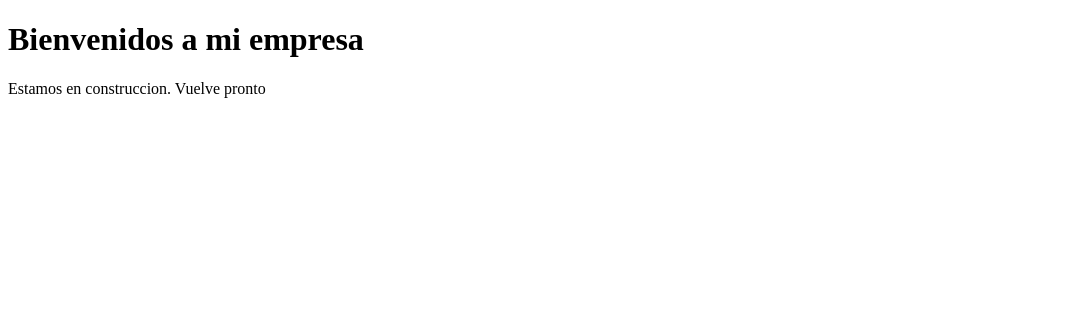
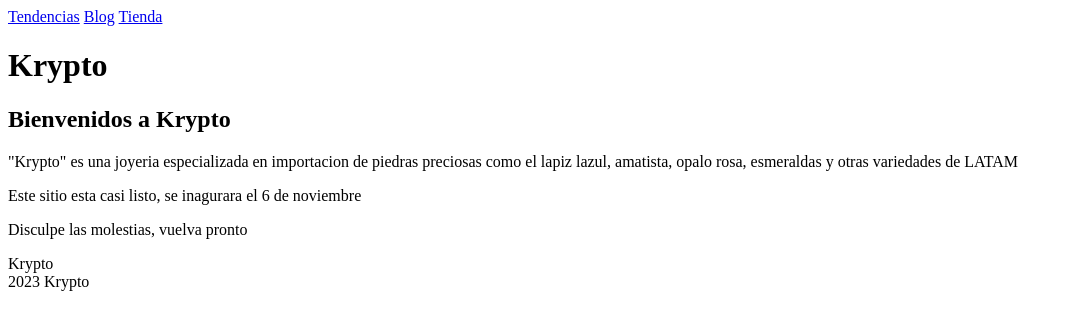
Before and after one commit to Lachicagladiadora/learning-git, a plain HTML site: page index.html in a window 1280 px wide. Shown: the whole page, without its empty margins (0-1073 px from the left). Drawn offline with Linux system fonts and the light colour scheme.

Commit message:
Retrasa la apertura de la web. Se cambio la fecha de la apertura de la web.

```diff
--- a/index.html
+++ b/index.html
@@ -5,9 +5,29 @@
     <meta http-equiv="X-UA-Compatible" content="IE=edge">
     <meta name="viewport" content="width=device-width, initial-scale=1.0">
     <title>Empresa</title>
+    <link rel="stylesheet" href="main.css">
 </head>
 <body>
-    <h1>Bienvenidos a mi empresa</h1>
-    <p>Estamos en construccion. Vuelve pronto</p>
+    <nav>
+        <a href="tendencias.html">Tendencias</a>
+        <a href="blog.html">Blog</a>
+        <a href="tienda.html">Tienda</a>
+    </nav>
+    <h1>Krypto</h1>
+
+        <article>
+            <h2>Bienvenidos a Krypto</h2>
+            <p>"Krypto" es una joyeria especializada en importacion de piedras preciosas como el lapiz lazul, amatista, opalo rosa, esmeraldas y otras variedades de LATAM</p>
+            <section>
+                <p>Este sitio esta casi listo, se inagurara el 6 de noviembre</p>
+                <p>Disculpe las molestias, vuelva pronto</p>
+            </section>
+        </article>
+    <aside>
+        Krypto
+    </aside>
+    <footer>
+        2023 Krypto
+    </footer>
 </body>
 </html>
```
